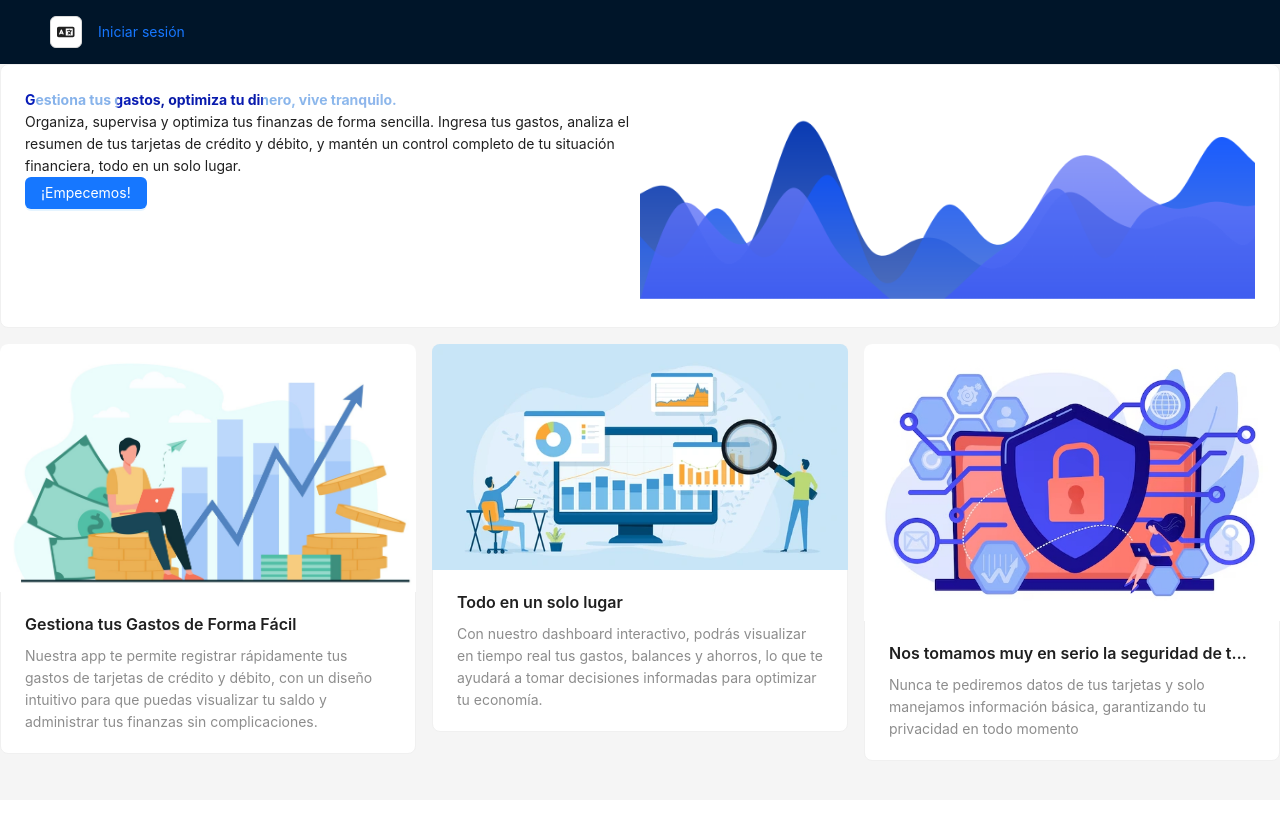
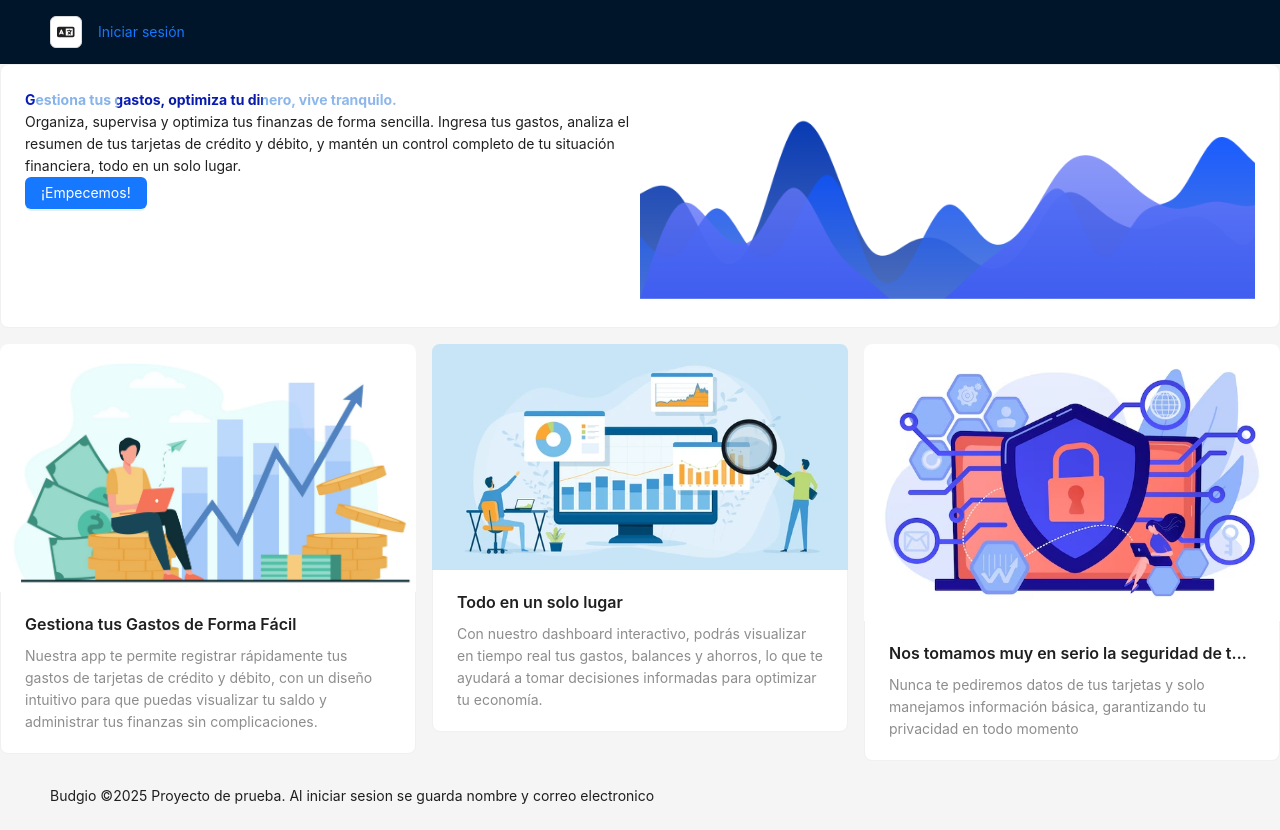
Before and after one commit to diego-mv/budgio, a React (Vite) app: page / in a window 1280 px wide. Before the commit the page ends 800 px from the top, so only its background shows below. Built offline with nearby package versions, Linux system fonts and the light colour scheme; no server answers.

Commit message:
feat: :sparkles: footer

```diff
--- a/src/pages/layout/index.tsx
+++ b/src/pages/layout/index.tsx
@@ -1,7 +1,7 @@
 import { faRightFromBracket } from '@fortawesome/free-solid-svg-icons'
 import { FontAwesomeIcon } from '@fortawesome/react-fontawesome'
 import { Layout, Menu } from 'antd'
-import { Content } from 'antd/es/layout/layout'
+import { Content, Footer } from 'antd/es/layout/layout'
 import Sider from 'antd/es/layout/Sider'
 import { MenuItemType } from 'antd/es/menu/interface'
 import { useMemo, useState } from 'react'
@@ -93,6 +93,12 @@ const LayoutApp = () => {
 				<HeaderApp toggleSidebar={toggleSidebar} sidebarCollapsed={collapsed} />
 				<Content className={`p-8 ml-0 ${collapsed ? '' : 'md:ml-52'}`}>
 					<Navigation />
+					<Footer className="align-middle text-center text-gray-500">
+						<span className="font-bold">Budgio</span>{' '}
+						<span className="font-semibold">
+							©{new Date().getFullYear()} {t('footer.footerText')}
+						</span>
+					</Footer>
 				</Content>
 			</Layout>
 		</Layout>
```
